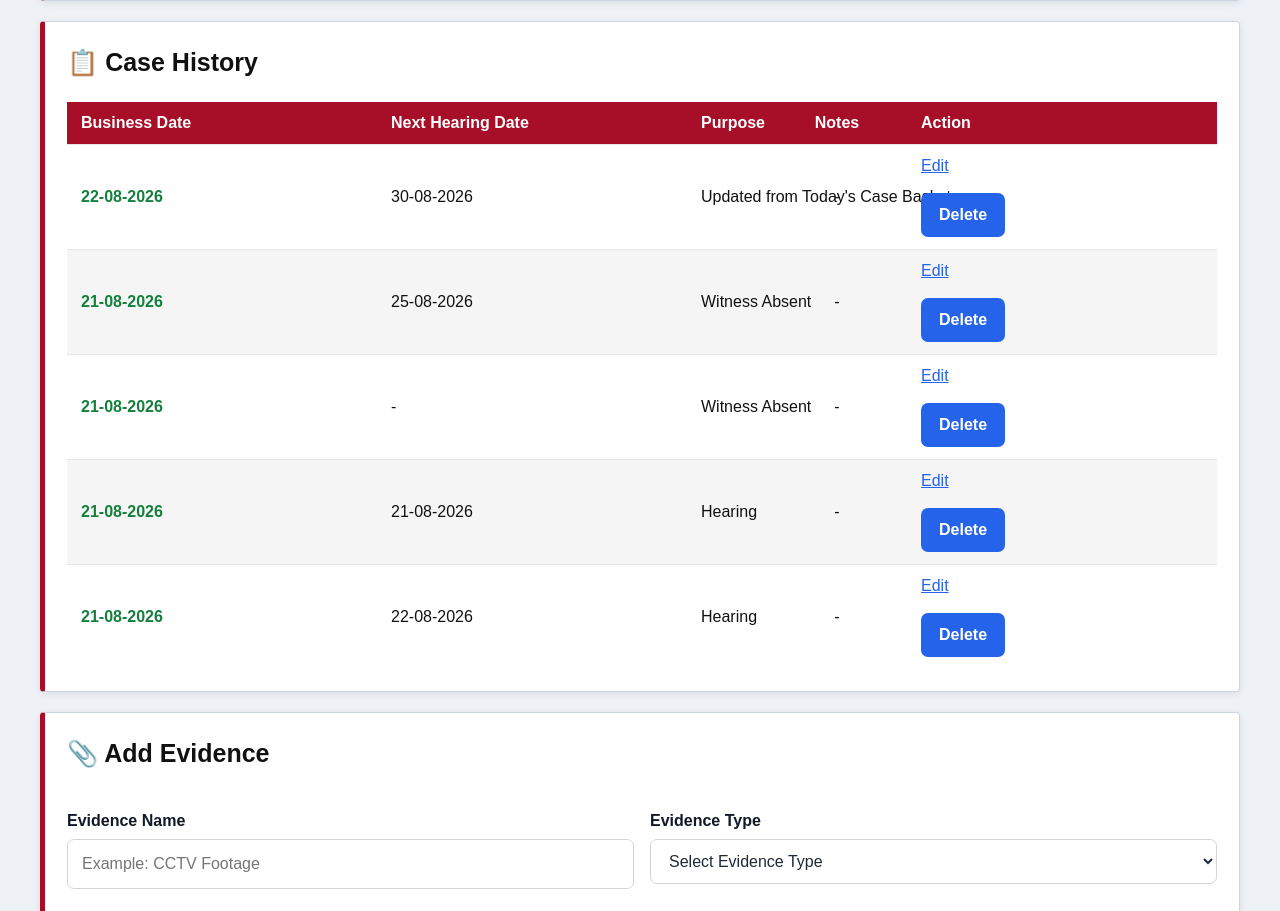
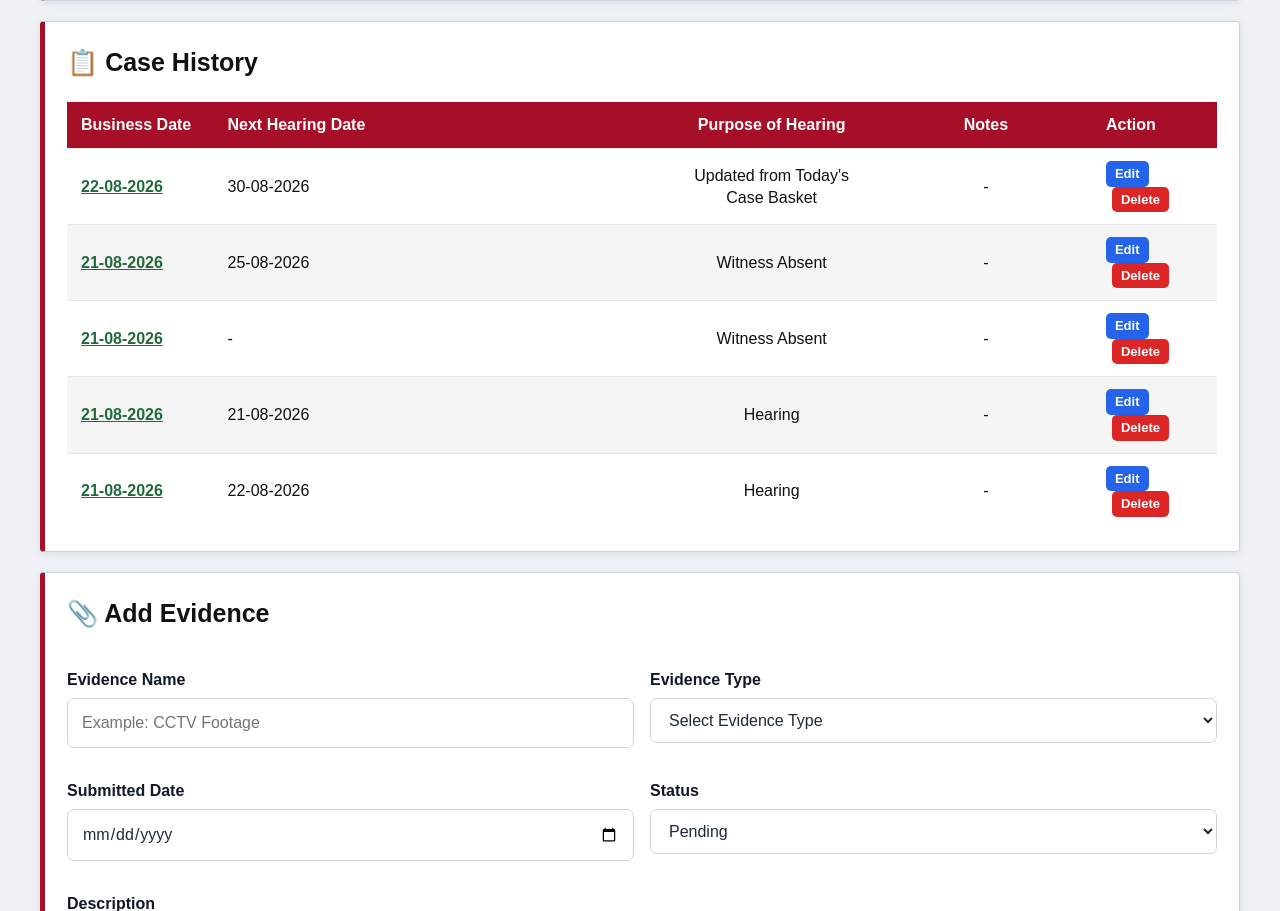
Before and after one commit to sonwaneshubham204-boop/court_tracker, a Flask app: page /case/1 in a window 1280 px wide. Shown: the part 1379-2290 px from the top of the page. Run offline with Flask 3, Linux system fonts and the light colour scheme; a user stored in the database is signed in; data comes from the database, SQL or seed files in the repository.

Commit message:
Add files via upload

```diff
--- a/static/style.css
+++ b/static/style.css
@@ -609,8 +609,13 @@ td:nth-child(2) {
 }
 .case-history-table .history-date-col { width: 18%; }
 .case-history-table .history-next-col { width: 20%; }
-.case-history-table .history-purpose-col { width: 30%; }
-.case-history-table .history-notes-col { width: 32%; }
+.case-history-table .history-purpose-col { width: 24%; }
+.case-history-table .history-notes-col { width: 24%; }
+.case-history-table .history-action-col { width: 16%; }
+.history-actions { display:flex; gap:8px; align-items:center; white-space:nowrap; }
+.history-edit { display:inline-flex; padding:7px 10px; border-radius:6px; background:#2563eb; color:#fff; text-decoration:none; font-weight:600; }
+.history-delete-form { display:inline; margin:0; padding:0; box-shadow:none; background:transparent; width:auto; }
+.history-delete-form button { display:inline-flex; width:auto; margin:0; padding:7px 10px; border-radius:6px; background:#dc2626; color:#fff; font-weight:600; }
 .case-history-table th,
 .case-history-table td {
     padding: 12px 14px !important;
@@ -626,5 +631,61 @@ td:nth-child(2) {
     .case-history-table .history-date-col { width: 22%; }
     .case-history-table .history-next-col { width: 22%; }
     .case-history-table .history-purpose-col { width: 28%; }
-    .case-history-table .history-notes-col { width: 28%; }
+    .case-history-table .history-notes-col { width: 22%; }
+    .case-history-table .history-action-col { width: 20%; }
 }
+
+
+/* ===== SIMPLE CASE HISTORY FIX ===== */
+.case-history-table{
+    width:100% !important;
+    min-width:0 !important;
+    table-layout:auto !important;
+    border-collapse:collapse !important;
+}
+.case-history-table th,
+.case-history-table td{
+    padding:12px 14px !important;
+    height:auto !important;
+    min-height:0 !important;
+    line-height:1.35 !important;
+    vertical-align:middle !important;
+    white-space:normal !important;
+}
+.case-history-table th:nth-child(1){width:18% !important;}
+.case-history-table th:nth-child(2){width:20% !important;}
+.case-history-table th:nth-child(3){width:26% !important;}
+.case-history-table th:nth-child(4){width:22% !important;}
+.case-history-table th:nth-child(5){width:14% !important;}
+.business-date-link{color:#216b3a !important;font-weight:700 !important;text-decoration:underline !important;}
+.history-action-cell{white-space:nowrap !important;}
+.history-delete-form{
+    display:inline-block !important;
+    width:auto !important;
+    max-width:none !important;
+    margin:0 0 0 6px !important;
+    padding:0 !important;
+    background:transparent !important;
+    box-shadow:none !important;
+    border:0 !important;
+    border-radius:0 !important;
+}
+.history-edit,
+.history-delete-form button{
+    display:inline-block !important;
+    width:auto !important;
+    min-width:0 !important;
+    min-height:0 !important;
+    margin:0 !important;
+    padding:5px 9px !important;
+    font-size:13px !important;
+    line-height:1.2 !important;
+    border-radius:5px !important;
+}
+.history-edit{background:#2563eb !important;color:#fff !important;text-decoration:none !important;}
+.history-delete-form button{background:#dc2626 !important;color:#fff !important;border:0 !important;cursor:pointer !important;}
+@media(max-width:700px){
+    .case-history-table{font-size:13px !important;}
+    .case-history-table th,.case-history-table td{padding:9px 8px !important;}
+    .history-edit,.history-delete-form button{padding:4px 6px !important;font-size:11px !important;}
+}
```
